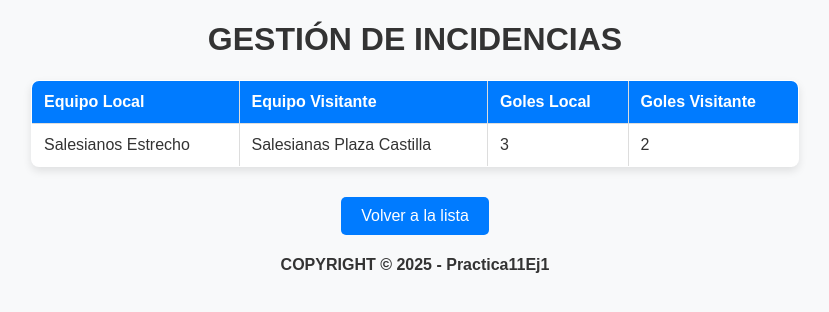
After one commit to DavidBurgosDaw/Django, a Django app: page /Mostrar_Partido/1 in a window 1280 px wide. The commit adds this page. Shown: the top 312 px of the page, without its empty margins (225-1054 px from the left). Run offline with Django 3.2, Linux system fonts and the light colour scheme; data comes from the database, SQL or seed files in the repository; both versions use the stored data as it was after the commit.

Commit message:
Practica11 Ej 1,2

```diff
--- a/Practicas/Practica11Ej1/Login/models.py
+++ b/Practicas/Practica11Ej1/Login/models.py
@@ -16,3 +16,13 @@ class Equipo(models.Model):
     identificador = models.CharField(max_length=20, null=False)
     nombre = models.CharField(max_length=30)
     num_jugadores = models.IntegerField(validators=[MaxValueValidator(20)])
+
+class Partido(models.Model):
+    id = models.AutoField(primary_key=True)
+    equipo_casa = models.ForeignKey(Equipo, on_delete=models.CASCADE, related_name="partidos_casa")
+    equipo_visitante = models.ForeignKey(Equipo, on_delete=models.CASCADE, related_name="partidos_visitante")
+    equipo_casa_nombre = models.CharField(max_length=30)
+    equipo_visitante_nombre = models.CharField(max_length=30)
+    goles_casa = models.IntegerField()
+    goles_visitante = models.IntegerField()
+    fecha = models.DateField(auto_now_add=True)
--- a/Practicas/Practica11Ej1/Login/templates/detallesEquipo.html
+++ b/Practicas/Practica11Ej1/Login/templates/detallesEquipo.html
@@ -26,5 +26,6 @@
     </tbody>
   </table>
   <a href="{% url 'Equipos' %}"><button>Volver a la lista</button></a>
+  <a href="{% url 'MostrarPartido' equipo.id %}"><button>Ver Partidos</button></a>
 
 {% endblock %}
--- /dev/null
+++ b/Practicas/Practica11Ej1/Login/templates/detallesPartido.html
@@ -0,0 +1,29 @@
+{% extends "base.html" %}
+{% block content %}
+  <table border="1">
+    <thead>
+    {% for partido in partidos  %}
+      <tr>
+        <th>Equipo Local</th>
+        <th>Equipo Visitante</th>
+        <th>Goles Local</th>
+        <th>Goles Visitante</th>
+      </tr>
+    </thead>
+    <tbody>
+        <tr>
+          <td>{{ partido.equipo_casa_nombre }}</td>
+          <td>{{ partido.equipo_visitante_nombre }}</td>
+          <td>{{ partido.goles_casa }}</td>
+          <td>{{ partido.goles_visitante }}</td>
+        </tr>
+        {%empty%}
+        <tr>
+          <td colspan="3">Error, no se pueden cargar los datos del partido</td>
+        </tr>
+    {% endfor %}
+    </tbody>
+  </table>
+  <a href="{% url 'Equipos' %}"><button>Volver a la lista</button></a>
+
+{% endblock %}
--- a/Practicas/Practica11Ej1/Login/views.py
+++ b/Practicas/Practica11Ej1/Login/views.py
@@ -1,6 +1,7 @@
 from django.shortcuts import render, redirect
 from .forms import LoginForm
-from .models import Usuario, Equipo
+from .models import Usuario, Equipo, Partido
+from django.db.models import Q
 # Create your views here.
 
 #Crea el formulario login y hace que lo demas funcione
@@ -37,3 +38,7 @@ def Equipos(request):
 def Mostrar_Equipo(request, id):
     equipo = Equipo.objects.get(id=id)
     return render(request,"detallesEquipo.html",{"equipo":equipo})
+
+def Mostrar_Partido(request, id):
+    partidos = Partido.objects.filter(Q(equipo_casa_id=id) | Q(equipo_visitante_id=id))
+    return render(request,"detallesPartido.html",{"partidos":partidos})
--- a/Practicas/Practica11Ej1/Practica11Ej1/urls.py
+++ b/Practicas/Practica11Ej1/Practica11Ej1/urls.py
@@ -22,5 +22,6 @@ urlpatterns = [
     path('admin/', admin.site.urls),
     path('', views.Login, name='Login'),
     path('Equipos/',views.Equipos, name="Equipos"),
-    path('Mostrar_Equipo/<int:id>',views.Mostrar_Equipo, name="MostrarEquipo")
+    path('Mostrar_Equipo/<int:id>',views.Mostrar_Equipo, name="MostrarEquipo"),
+    path('Mostrar_Partido/<int:id>',views.Mostrar_Partido,name="MostrarPartido")
 ]
```
Also changed, not shown: Practicas/Practica11Ej1/Login/migrations/0002_partido.py (added), Practicas/Practica11Ej1/db.sqlite3.
